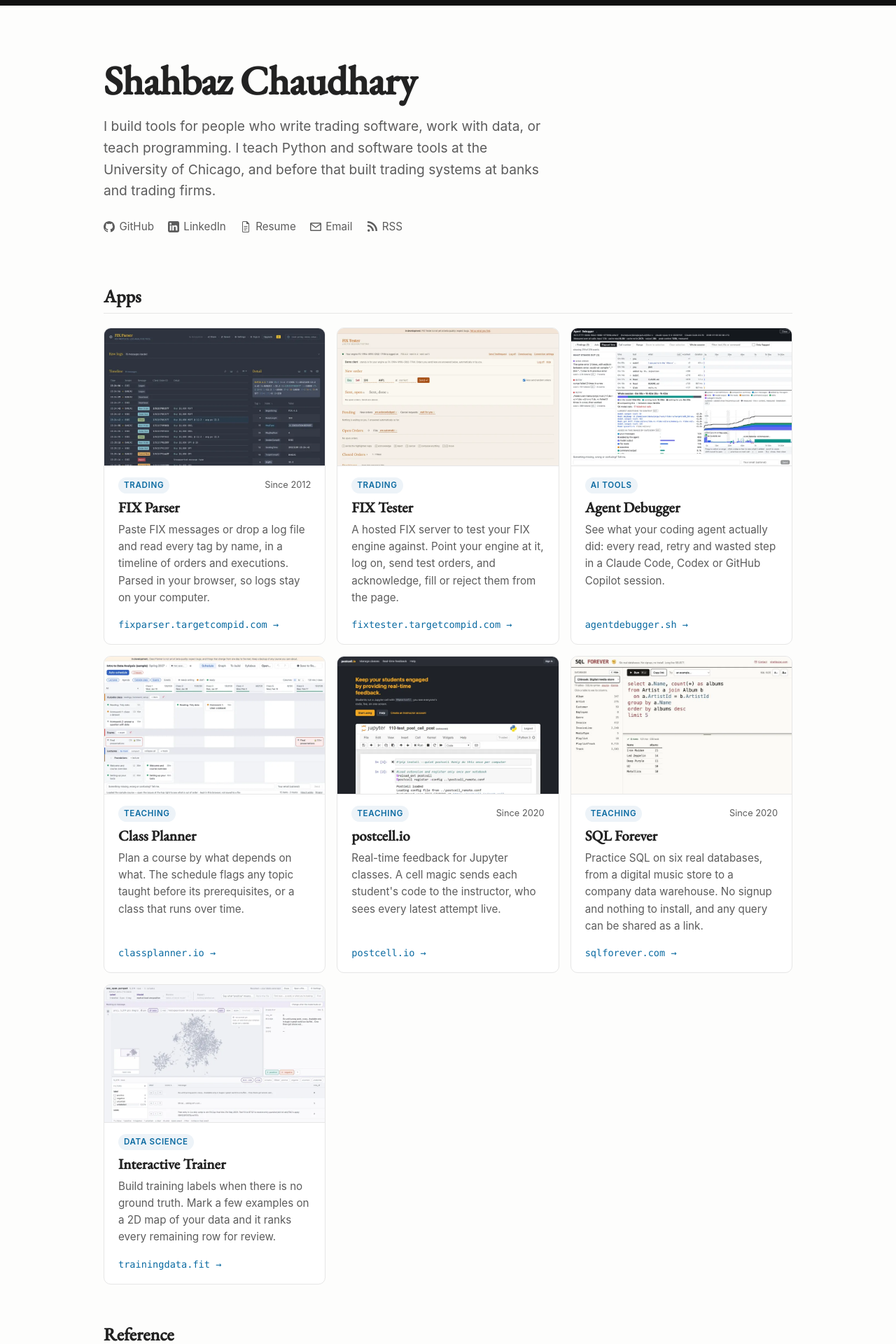
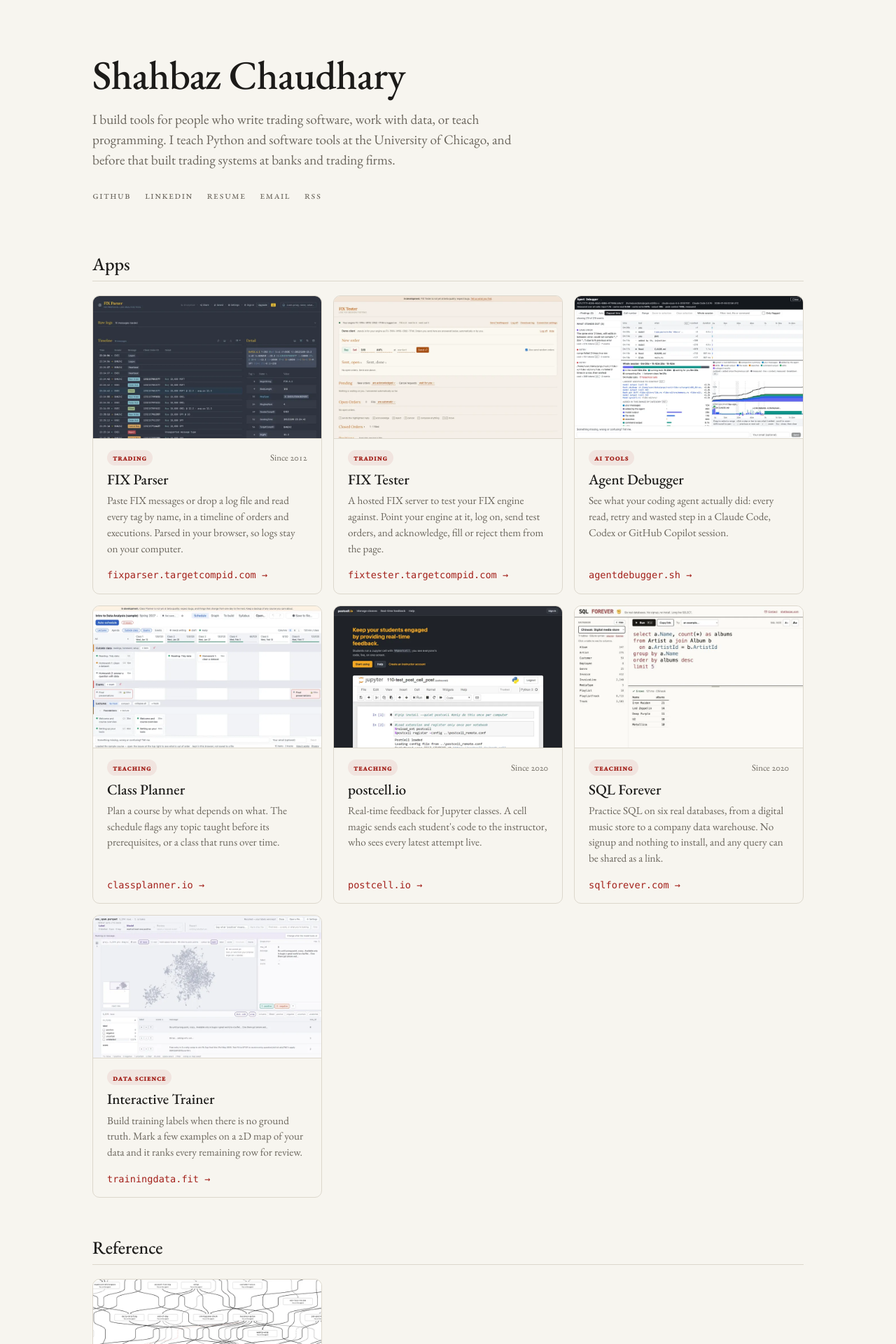
Before and after one commit to falconair/falconair.github.com, a Jekyll site: the page built from index.html, in a window 1280 px wide. Shown: the top 1920 px of the page at 70% size. Built offline with Jekyll 4.4.1, drawn with Linux system fonts in a browser that asks for light colours.

Commit message:
Margin colours, type, header and footer

```diff
--- a/css/site.css
+++ b/css/site.css
@@ -5,66 +5,71 @@
 @font-face { font-family: "EB Garamond"; src: url("/fonts/eb-garamond/eb-garamond-500.woff2") format("woff2"); font-weight: 500; font-style: normal; font-display: swap; }
 
 :root {
-  --bg: #fdfdfc;
-  --surface: #ffffff;
-  --text: #222222;
-  --muted: #5c5c5c;
-  --line: #e6e6e6;
-  --accent: #0a6aa1;
-  --accent-soft: #edf3f8;
-  --code-bg: #f5f5f5;
-  --ink: #111111; /* the black strip and footer of the old theme */
+  --bg: #f7f5ef;
+  --surface: #f7f5ef;
+  --text: #1c1b19;
+  --muted: #6b665d;
+  --line: #dcd7cc;
+  --accent: #a3201a;
+  --accent-soft: #f1e4df;
+  --code-bg: #efece4;
+  --shot-edge: #d3cdc0;
+  --shot-shadow: 0 1px 2px rgba(60, 45, 25, .10), 0 6px 16px -10px rgba(60, 45, 25, .40);
+  --hl-comment: #6b665d;
+  --hl-keyword: #a3201a;
+  --hl-string: #3f6a2c;
+  --hl-number: #875a0e;
+  --hl-function: #1f4f8f;
+  --hl-class: #7a4a12;
+  --hl-operator: #5b4a86;
   --serif: "EB Garamond", Garamond, "Iowan Old Style", Georgia, serif;
-  --sans: -apple-system, BlinkMacSystemFont, "Segoe UI", Roboto, "Helvetica Neue", Arial, sans-serif;
+  --sans: var(--serif); /* one face throughout; kept because the generated resume uses it */
   --mono: ui-monospace, "SF Mono", Menlo, Consolas, "Liberation Mono", monospace;
-  --hl-comment: #6a737d;
-  --hl-keyword: #a626a4;
-  --hl-string: #50a14f;
-  --hl-number: #986801;
-  --hl-function: #4078f2;
-  --hl-class: #c18401;
-  --hl-operator: #0184bc;
 }
-/* Dark follows the system unless the footer toggle set data-theme on <html>. */
+/* Dark follows the system unless the footer switch set data-theme on <html>.
+   The two dark blocks must stay identical (tests/check_site.py checks). */
 @media (prefers-color-scheme: dark) {
   :root:not([data-theme="light"]) {
-    --bg: #15171a;
-    --surface: #1c1f23;
-    --text: #e8e6e1;
-    --muted: #a3a7ad;
-    --line: #2e3238;
-    --accent: #6cb6e6;
-    --accent-soft: #1c2c38;
-    --code-bg: #1f2227;
-    --ink: #0b0c0e;
-    --hl-comment: #7f848e;
-    --hl-keyword: #c678dd;
-    --hl-string: #98c379;
-    --hl-number: #d19a66;
-    --hl-function: #61afef;
-    --hl-class: #e5c07b;
-    --hl-operator: #56b6c2;
+    --bg: #1c1a17;
+    --surface: #1c1a17;
+    --text: #e8e4da;
+    --muted: #a59f93;
+    --line: #3a3631;
+    --accent: #e26a5c;
+    --accent-soft: #2e221f;
+    --code-bg: #25221e;
+    --shot-edge: #776f64;
+    --shot-shadow: none;
+    --hl-comment: #a59f93;
+    --hl-keyword: #e9796b;
+    --hl-string: #a9c48c;
+    --hl-number: #d8a660;
+    --hl-function: #93b8e8;
+    --hl-class: #d9b872;
+    --hl-operator: #bba9dc;
   }
 }
 :root[data-theme="dark"] {
-  color-scheme: dark;
-  --bg: #15171a;
-  --surface: #1c1f23;
-  --text: #e8e6e1;
-  --muted: #a3a7ad;
-  --line: #2e3238;
-  --accent: #6cb6e6;
-  --accent-soft: #1c2c38;
-  --code-bg: #1f2227;
-  --ink: #0b0c0e;
-  --hl-comment: #7f848e;
-  --hl-keyword: #c678dd;
-  --hl-string: #98c379;
-  --hl-number: #d19a66;
-  --hl-function: #61afef;
-  --hl-class: #e5c07b;
-  --hl-operator: #56b6c2;
+  --bg: #1c1a17;
+  --surface: #1c1a17;
+  --text: #e8e4da;
+  --muted: #a59f93;
+  --line: #3a3631;
+  --accent: #e26a5c;
+  --accent-soft: #2e221f;
+  --code-bg: #25221e;
+  --shot-edge: #776f64;
+  --shot-shadow: none;
+  --hl-comment: #a59f93;
+  --hl-keyword: #e9796b;
+  --hl-string: #a9c48c;
+  --hl-number: #d8a660;
+  --hl-function: #93b8e8;
+  --hl-class: #d9b872;
+  --hl-operator: #bba9dc;
 }
+@media (prefers-color-scheme: dark) { :root:not([data-theme="light"]) { color-scheme: dark; } }
+:root[data-theme="dark"] { color-scheme: dark; }
 :root[data-theme="light"] { color-scheme: light; }
 
 *, *::before, *::after { box-sizing: border-box; }
@@ -73,22 +78,29 @@
   margin: 0;
   background: var(--bg);
   color: var(--text);
-  font: 17px/1.6 var(--sans);
-  border-top: 8px solid var(--ink);
+  font: 1.28rem/1.5 var(--serif);
+  font-variant-numeric: oldstyle-nums;
 }
 a { color: var(--accent); }
 img, svg, video { max-width: 100%; height: auto; }
-h1, h2, h3 { font-family: var(--serif); font-weight: 600; line-height: 1.2; }
-.wrap { max-width: 64rem; margin: 0 auto; padding: 0 1.25rem; }
+h1, h2, h3 { font-family: var(--serif); font-weight: 500; line-height: 1.2; }
+.wrap { max-width: 66rem; margin: 0 auto; padding: 0 1.25rem; }
 .skip { position: absolute; left: -999px; }
-.skip:focus { left: 1rem; top: 1rem; background: var(--surface); padding: .5rem 1rem; z-index: 1; }
+.skip:focus { left: 1rem; top: 1rem; background: var(--bg); padding: .5rem 1rem; z-index: 1; }
 :focus-visible { outline: 2px solid var(--accent); outline-offset: 2px; }
+
+/* Small caps: tags, nav, social links, dates and the theme switch */
+.site-header nav a, .social a, .app-tag, .post-date, .theme-toggle button {
+  font-variant-caps: all-small-caps; letter-spacing: .07em;
+}
+.social svg { display: none; } /* text links only, as in the mockup */
 
 /* Header on inner pages */
 .site-header { border-bottom: 1px solid var(--line); }
-.site-header .wrap { display: flex; align-items: center; justify-content: space-between; gap: 1rem; padding-top: .9rem; padding-bottom: .9rem; }
-.site-name { font-family: var(--serif); font-size: 1.15rem; font-weight: 600; color: var(--text); text-decoration: none; }
-.site-header nav a { margin-left: 1.25rem; color: var(--muted); text-decoration: none; font-size: .95rem; }
+.site-header .wrap { display: flex; flex-wrap: wrap; align-items: baseline; justify-content: space-between; gap: .25rem 1rem; padding-top: .9rem; padding-bottom: .9rem; }
+.site-name { font-size: 1.25rem; font-weight: 400; color: var(--text); text-decoration: none; }
+.site-header nav { display: flex; flex-wrap: wrap; gap: 0 1.25rem; }
+.site-header nav a { color: var(--muted); text-decoration: none; font-size: 1.05rem; }
 .site-header nav a:hover { color: var(--accent); }
 
 /* Home: introduction */
@@ -158,16 +170,17 @@
 /* Plain pages (resume) */
 .page { max-width: 46rem; padding-bottom: 2rem; }
 
-/* Footer */
-.site-footer { margin-top: 4rem; background: var(--ink); padding: 1.75rem 0 2.5rem; color: #c8c8c8; font-size: .9rem; }
-.site-footer .social a { color: #c8c8c8; }
-.site-footer .social a:hover { color: #fff; }
-.site-footer .wrap { display: flex; flex-wrap: wrap; justify-content: space-between; gap: 1rem; align-items: center; }
-.site-footer p { margin: 0; display: flex; flex-wrap: wrap; align-items: center; gap: .4rem 1rem; }
-.theme-toggle { display: inline-flex; gap: .15rem; }
-.theme-toggle button { font: inherit; font-size: .8rem; color: #9a9a9a; background: none; border: 1px solid transparent; border-radius: 4px; padding: .1rem .45rem; cursor: pointer; }
-.theme-toggle button:hover { color: #fff; }
-.theme-toggle button[aria-pressed="true"] { color: #fff; border-color: #555; }
+/* Footer: plain paper under a hairline, the theme switch at the end */
+.site-footer { margin-top: 5rem; padding: 0 1.25rem; color: var(--muted); font-size: 1rem; }
+.site-footer .wrap { display: flex; flex-wrap: wrap; justify-content: space-between; align-items: baseline; gap: .6rem 2rem; padding: 1.5rem 0 2.5rem; border-top: 1px solid var(--line); }
+.site-footer .social { display: flex; flex-wrap: wrap; gap: .2rem 1.25rem; }
+.site-footer .social a { color: var(--muted); text-decoration: none; font-size: 1.1em; }
+.site-footer .social a:hover { color: var(--accent); }
+.site-footer p { margin: 0; display: flex; flex-wrap: wrap; align-items: baseline; gap: .3rem 1.4rem; font-style: italic; }
+.theme-toggle { display: inline-flex; gap: .8rem; font-style: normal; }
+.theme-toggle button { font: inherit; font-style: normal; font-size: 1.1em; color: var(--muted); background: none; border: 0; padding: 0; cursor: pointer; }
+.theme-toggle button:hover { color: var(--text); }
+.theme-toggle button[aria-pressed="true"] { color: var(--accent); }
 
 /* Code highlighting (Rouge token classes); colours set with the theme above */
 .highlight .c, .highlight .c1, .highlight .cm, .highlight .cs { color: var(--hl-comment); font-style: italic; }
@@ -178,3 +191,30 @@
 .highlight .nc, .highlight .nn { color: var(--hl-class); }
 .highlight .o, .highlight .ow { color: var(--hl-operator); }
 .highlight .err { color: inherit; background: none; }
+
+/* Print: always the light colours, whatever theme is on screen; no header or footer.
+   Both selectors match <html> at the same weight as the dark blocks and come later. */
+@media print {
+  :root:not([data-theme="light"]), :root[data-theme] {
+    color-scheme: light;
+    --bg: #f7f5ef;
+    --surface: #f7f5ef;
+    --text: #1c1b19;
+    --muted: #6b665d;
+    --line: #dcd7cc;
+    --accent: #a3201a;
+    --accent-soft: #f1e4df;
+    --code-bg: #efece4;
+    --shot-edge: #d3cdc0;
+    --shot-shadow: none;
+    --hl-comment: #6b665d;
+    --hl-keyword: #a3201a;
+    --hl-string: #3f6a2c;
+    --hl-number: #875a0e;
+    --hl-function: #1f4f8f;
+    --hl-class: #7a4a12;
+    --hl-operator: #5b4a86;
+  }
+  body { background: #fff; }
+  .site-header, .site-footer, .skip { display: none; }
+}
```
